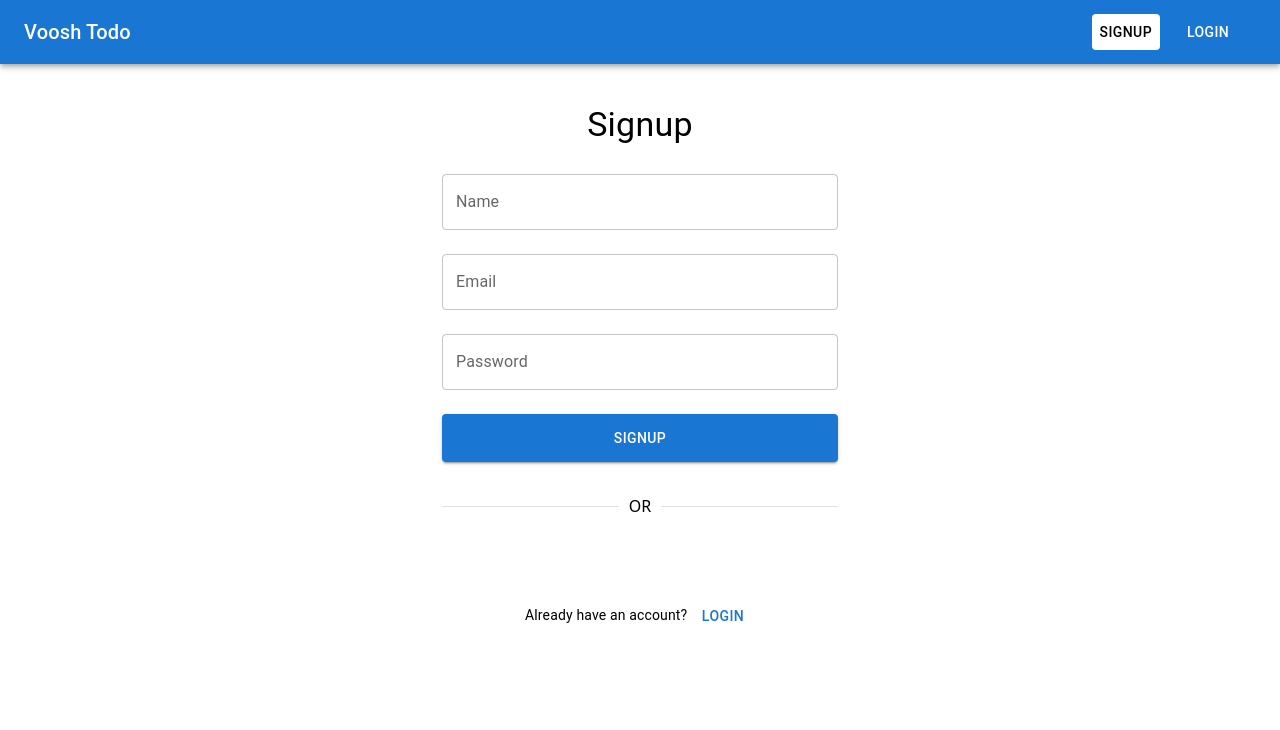
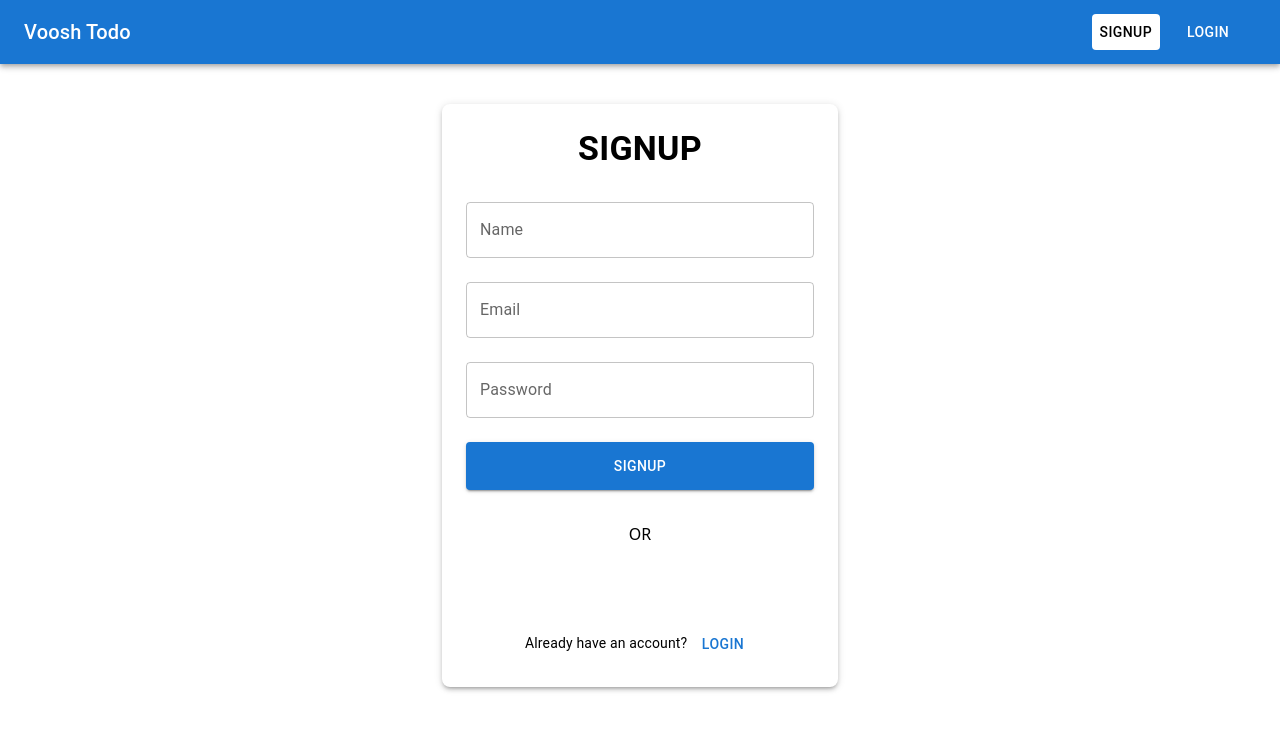
Before and after one commit to srs-sudeep/voosh, a React (Vite) app in the folder todo/: page /signup in a window 1280 px wide. Shown: the top 730 px of the page. Built offline with nearby package versions, Linux system fonts and the light colour scheme.

Commit message:
fix:some ui changes

```diff
--- a/todo/src/pages/Login.jsx
+++ b/todo/src/pages/Login.jsx
@@ -103,8 +103,8 @@ const Login = () => {
           backgroundColor: 'white'
         }}
       >
-        <Typography component="h1" variant="h5" sx={{ mb: 2 }}>
-          Login
+        <Typography component="h1" variant="h5" sx={{ mb: 2, fontWeight: 'bold' }}>
+          LOGIN
         </Typography>
         <form onSubmit={handleSubmit}>
           <TextField
--- a/todo/src/pages/Signup.jsx
+++ b/todo/src/pages/Signup.jsx
@@ -63,8 +63,19 @@ const Signup = () => {
 
   return (
     <Container maxWidth="xs" sx={{ mt: 5 }}>
-      <Typography variant="h4" align="center" gutterBottom>
-        Signup
+      <Box
+              sx={{
+                display: 'flex',
+                flexDirection: 'column',
+                alignItems: 'center',
+                boxShadow: 3,
+                p: 3,
+                borderRadius: 2,
+                backgroundColor: 'white'
+              }}
+      >
+      <Typography variant="h4" align="center" gutterBottom sx={{ mb: 2, fontWeight: 'bold' }}>
+        SIGNUP
       </Typography>
 
       <form onSubmit={handleSubmit(onSubmit)}>
@@ -151,6 +162,7 @@ const Signup = () => {
 
       {/* Toast Container for notifications */}
       <ToastContainer />
+      </Box>
     </Container>
   );
 };
```
